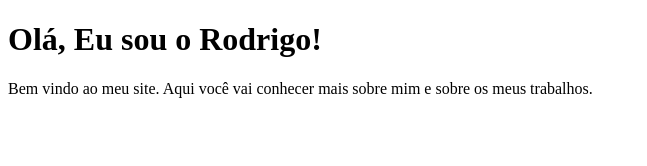
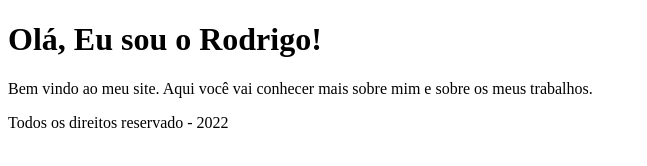
Before and after one commit to orodrigogo/projeto, a plain HTML site: page index.html in a window 1280 px wide. Shown: the whole page, without its empty margins (0-647 px from the left). Drawn offline with Linux system fonts and the light colour scheme.

Commit message:
feat: Adiciona o rodape na pagina Home.

```diff
--- a/index.html
+++ b/index.html
@@ -16,6 +16,8 @@
     os meus trabalhos.
   </p>
 
+  <footer>Todos os direitos reservado - 2022</footer>
+
 </body>
 
 </html>
```
